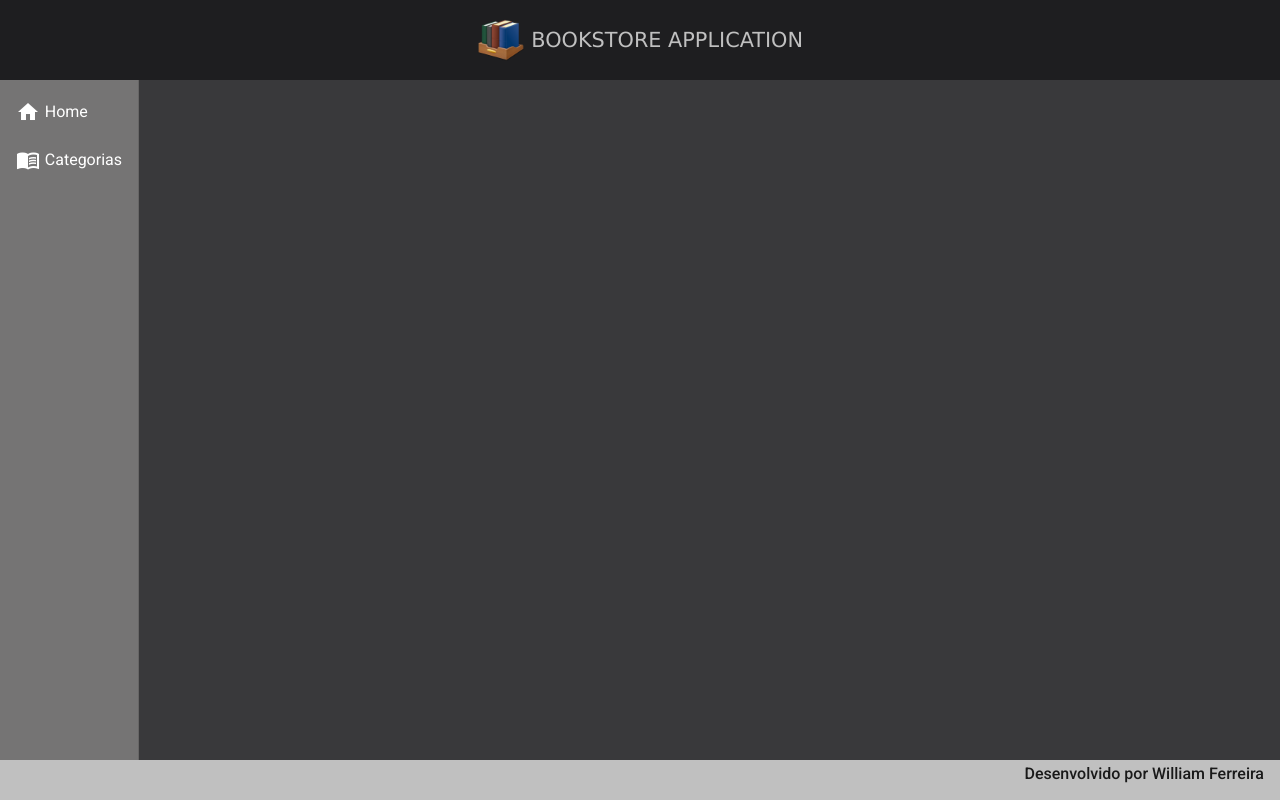
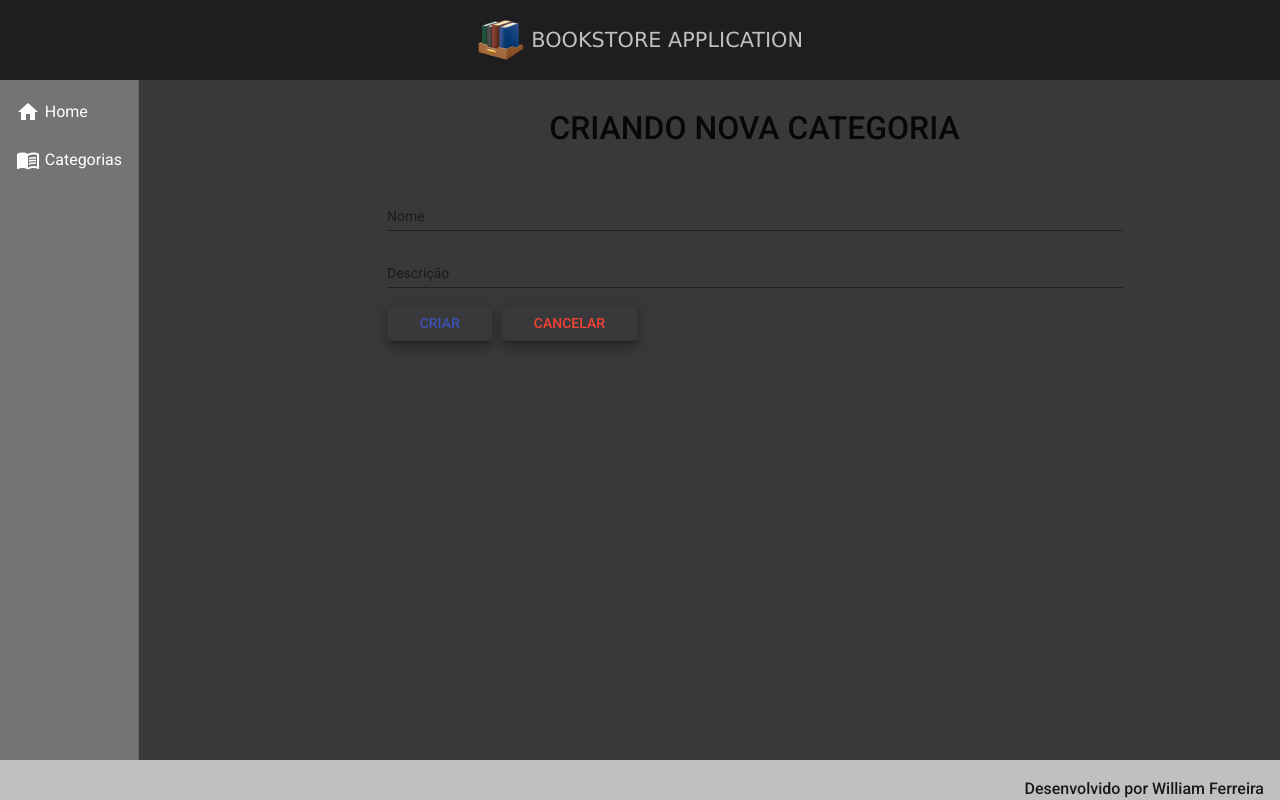
Before and after one commit to drinel/bookstore-front, an Angular app: page /categorias/create in a window 1280 px wide. Before the commit this address led to /. Built offline with nearby package versions, Linux system fonts and the light colour scheme.

Commit message:
Metodo Create implementado para categoria

```diff
--- a/src/app/app-routing.module.ts
+++ b/src/app/app-routing.module.ts
@@ -1,5 +1,6 @@
 import { NgModule } from '@angular/core';
 import { RouterModule, Routes } from '@angular/router';
+import { CategoriaCreateComponent } from './components/views/categoria/categoria-create/categoria-create.component';
 import { CategoriaReadComponent } from './components/views/categoria/categoria-read/categoria-read.component';
 import { HomeComponent } from './components/views/home/home.component';
 
@@ -12,6 +13,10 @@ const routes: Routes = [
 
     path:'categorias',
     component: CategoriaReadComponent
+  },
+  {
+    path:'categorias/create',
+    component: CategoriaCreateComponent
   }
 
 ];
--- a/src/app/components/template/footer/footer.component.css
+++ b/src/app/components/template/footer/footer.component.css
@@ -9,4 +9,5 @@
 
 p{
     font-size: 1rem;
+    margin-top: 30px;
 }
--- a/src/app/components/template/nav/nav.component.css
+++ b/src/app/components/template/nav/nav.component.css
@@ -10,6 +10,7 @@ i{
 .mat-nav-list a{
     color: white;
 }
+
 mat-sidenav{
     background-color: rgb(117, 116, 116);
 
--- a/src/app/components/template/nav/nav.component.html
+++ b/src/app/components/template/nav/nav.component.html
@@ -13,11 +13,13 @@
            </a>
     </mat-nav-list>
 
+
 </mat-sidenav>
 
 <mat-sidenav-content>
 
     <router-outlet></router-outlet>
+
 </mat-sidenav-content>
 
 </mat-sidenav-container>
--- /dev/null
+++ b/src/app/components/views/categoria/categoria-create/categoria-create.component.css
@@ -0,0 +1,27 @@
+form{
+        text-align: center;
+        width: 70%;
+        margin: 2rem auto 0 auto;
+}
+
+h1{
+    font-size: 2rem;
+    font-weight: 500;
+    margin-bottom: 3rem;
+}
+
+.form{
+    width: 100%;
+}
+
+.buttons{
+    width: 100%;
+    text-align: start;
+
+}
+
+button{
+    margin-right: .5rem;
+    padding-right: 2rem;
+    padding-left: 2rem;
+}
--- /dev/null
+++ b/src/app/components/views/categoria/categoria-create/categoria-create.component.html
@@ -0,0 +1,18 @@
+<form >
+    <h1>CRIANDO NOVA CATEGORIA</h1>
+
+    <mat-form-field class="form">
+        <mat-label>Nome</mat-label>
+        <input matInput [(ngModel)]="categoria.nome" type="text" name="nome" placeholder="Ex. Computação">
+    </mat-form-field>
+
+    <mat-form-field class="form">
+        <mat-label>Descrição</mat-label>
+        <input matInput [(ngModel)]="categoria.descricao" type="text" name="descricao" placeholder="Ex. Livros de Computação">
+    </mat-form-field>
+
+    <div class="buttons">
+        <button (click)="create()" class="mat-elevation-z8"  mat-stroked-button color="primary">CRIAR</button>
+        <button class="mat-elevation-z8"  mat-stroked-button color="warn">CANCELAR</button>
+    </div>
+</form>
--- /dev/null
+++ b/src/app/components/views/categoria/categoria-create/categoria-create.component.ts
@@ -0,0 +1,34 @@
+import { Component, OnInit } from '@angular/core';
+import { Router } from '@angular/router';
+import { Categoria } from '../categoria.model';
+import { CategoriaService } from '../categoria.service';
+
+@Component({
+  selector: 'app-categoria-create',
+  templateUrl: './categoria-create.component.html',
+  styleUrls: ['./categoria-create.component.css']
+})
+export class CategoriaCreateComponent implements OnInit {
+
+categoria: Categoria = {
+  nome: '',
+  descricao:''
+}
+
+  constructor(private service: CategoriaService, private router: Router) { }
+
+  ngOnInit(): void {
+  }
+
+  create(): void{
+    this.service.create(this.categoria).subscribe((resposta) =>{
+      this.router.navigate(['categorias'])
+      this.service.message('Categoria criada com sucesso!');
+
+    }, err =>{
+      for(let i = 0; i< err.error.errors.length; i++){
+        this.service.message(err.error.errors[i].message)
+      }
+    })
+  }
+}
--- a/src/app/components/views/categoria/categoria-read/categoria-read.component.html
+++ b/src/app/components/views/categoria/categoria-read/categoria-read.component.html
@@ -3,11 +3,11 @@
 <h1>Categoria</h1>
 
 </div>
-<button class="mat-elevation-z8" mat-stroked-button color="primary">NOVA CATEGORIA</button>
+<button class="mat-elevation-z8" (click)="navegarParaCategoria()" mat-stroked-button color="primary">NOVA CATEGORIA</button>
 
 <div class="mat-elevation-z8 content-table">
 
-<table class="table" mat-table [dataSource] ="categorias">
+<table class="table" mat-table [dataSource] = "categorias">
 
 
     <!-- Position Column -->
--- a/src/app/components/views/categoria/categoria-read/categoria-read.component.ts
+++ b/src/app/components/views/categoria/categoria-read/categoria-read.component.ts
@@ -1,4 +1,5 @@
 import { Component, OnInit } from '@angular/core';
+import { Router } from '@angular/router';
 import { Categoria } from '../categoria.model';
 import { CategoriaService } from '../categoria.service';
 
@@ -13,7 +14,7 @@ categorias: Categoria[] = []
 
   displayedColumns: string[] = ['id', 'nome', 'descricao', 'livros', 'acoes'];
 
-  constructor(private service: CategoriaService) { }
+  constructor(private service: CategoriaService, private router: Router) { }
 
   ngOnInit(): void {
     this.findAll();
@@ -26,5 +27,9 @@ categorias: Categoria[] = []
     })
   }
 
+  navegarParaCategoria(){
+    this.router.navigate(["categorias/create"])
+  }
+
 
 }
--- a/src/app/components/views/categoria/categoria.service.ts
+++ b/src/app/components/views/categoria/categoria.service.ts
@@ -1,5 +1,6 @@
 import { HttpClient } from '@angular/common/http';
 import { Injectable } from '@angular/core';
+import { MatSnackBar } from '@angular/material/snack-bar';
 import { Observable } from 'rxjs';
 import { environment } from 'src/environments/environment';
 import { Categoria } from './categoria.model';
@@ -11,10 +12,23 @@ export class CategoriaService {
 
   baseUrl: String = environment.baseUrl;
 
-  constructor(private http: HttpClient) { }
+  constructor(private http: HttpClient, private _snack: MatSnackBar) { }
 
   findAll():Observable<Categoria[]>{
     const url = `${this.baseUrl}/categorias`
     return this.http.get<Categoria[]>(url);
   }
+
+  create(categoria: Categoria):Observable<Categoria>{
+    const url = `${this.baseUrl}/categorias`
+    return this.http.post<Categoria>(url, categoria);
+  }
+
+  message(str: String): void{
+    this._snack.open(`${str}`, 'OK',{
+      horizontalPosition: 'end',
+      verticalPosition: 'top',
+      duration: 3000
+    })
+  }
 }
--- a/src/app/components/views/home/home.component.html
+++ b/src/app/components/views/home/home.component.html
@@ -1,4 +1,5 @@
 <mat-card class="home mat-elevation-z4">
 <mat-card-title class="title">Bem Vindo</mat-card-title>
 <mat-card-subtitle class="subtitle">Sistema CRUD com Angular e SpringBoot</mat-card-subtitle>
+
 </mat-card>
```
Also changed, not shown: src/app/app.module.ts (+12 -2 lines), src/assets/img/Livraria.jpg (added), 1 other file (tests, documents, lock files or other folders).
